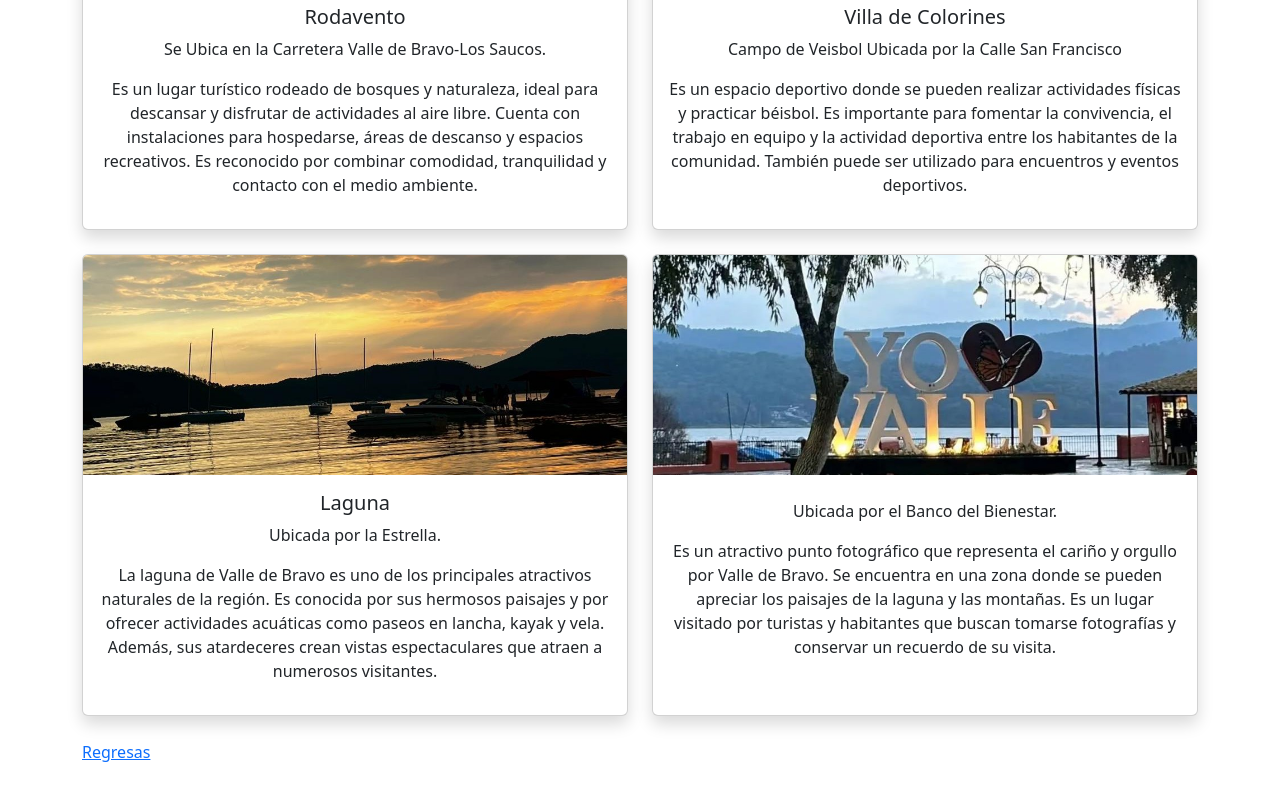
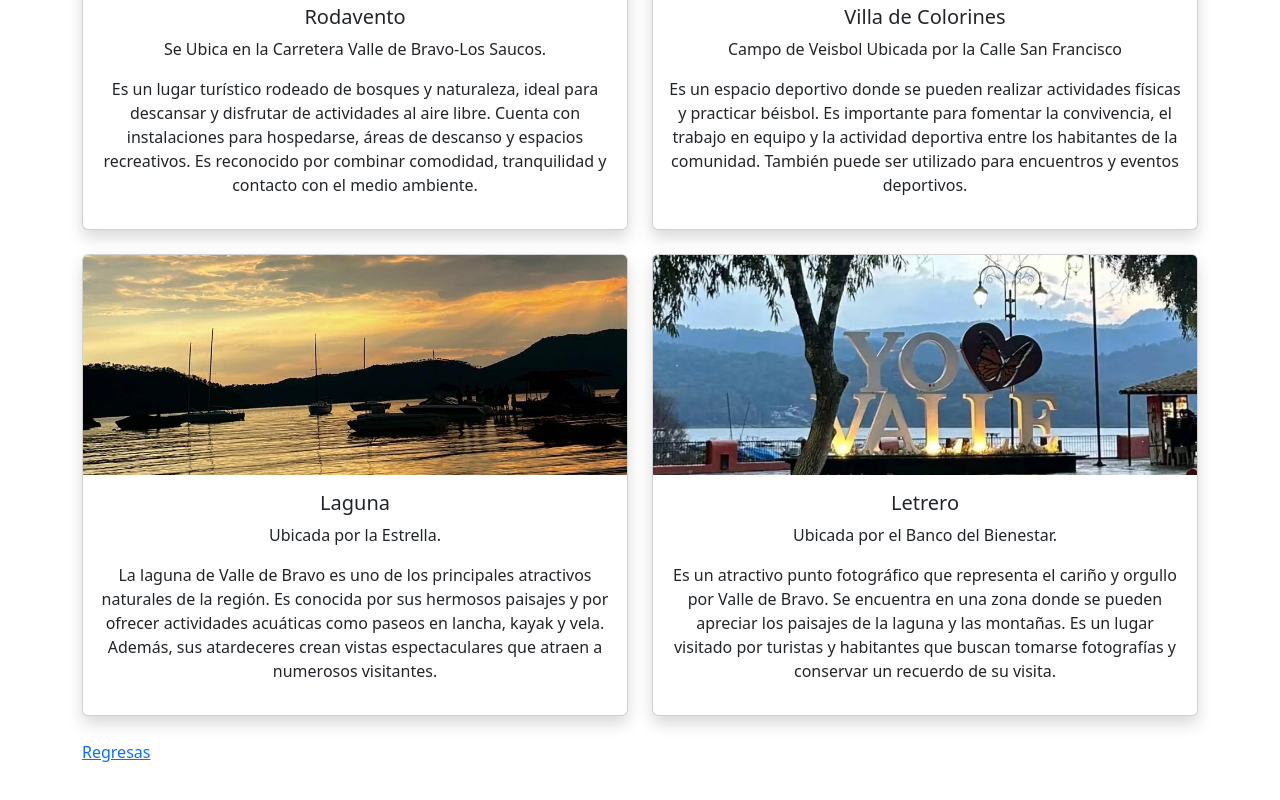
Before and after one commit to xime27bonilla-oss/WebsiteCECyMAGIC_Ximena, a plain HTML site: page LUGARES PARA VISITAR.HTML in a window 1280 px wide. Shown: the part 918-1718 px from the top of the page. Drawn offline with nearby package versions, Linux system fonts and the light colour scheme.

Commit message:
Update LUGARES PARA VISITAR.HTML

```diff
--- a/LUGARES PARA VISITAR.HTML
+++ b/LUGARES PARA VISITAR.HTML
@@ -126,7 +126,7 @@
 
         <div class="card-body text-center">
         <h5 class="card-title">
-        </h5>
+        Letrero</h5>
         <p class="card-text">
         Ubicada por el Banco del Bienestar.</p>
         <p>Es un atractivo punto fotográfico que representa el cariño y orgullo por Valle de Bravo. Se encuentra en una zona donde se pueden apreciar los paisajes de la laguna y las montañas. Es un lugar visitado por turistas y habitantes que buscan tomarse fotografías y conservar un recuerdo de su visita.</p>
```
